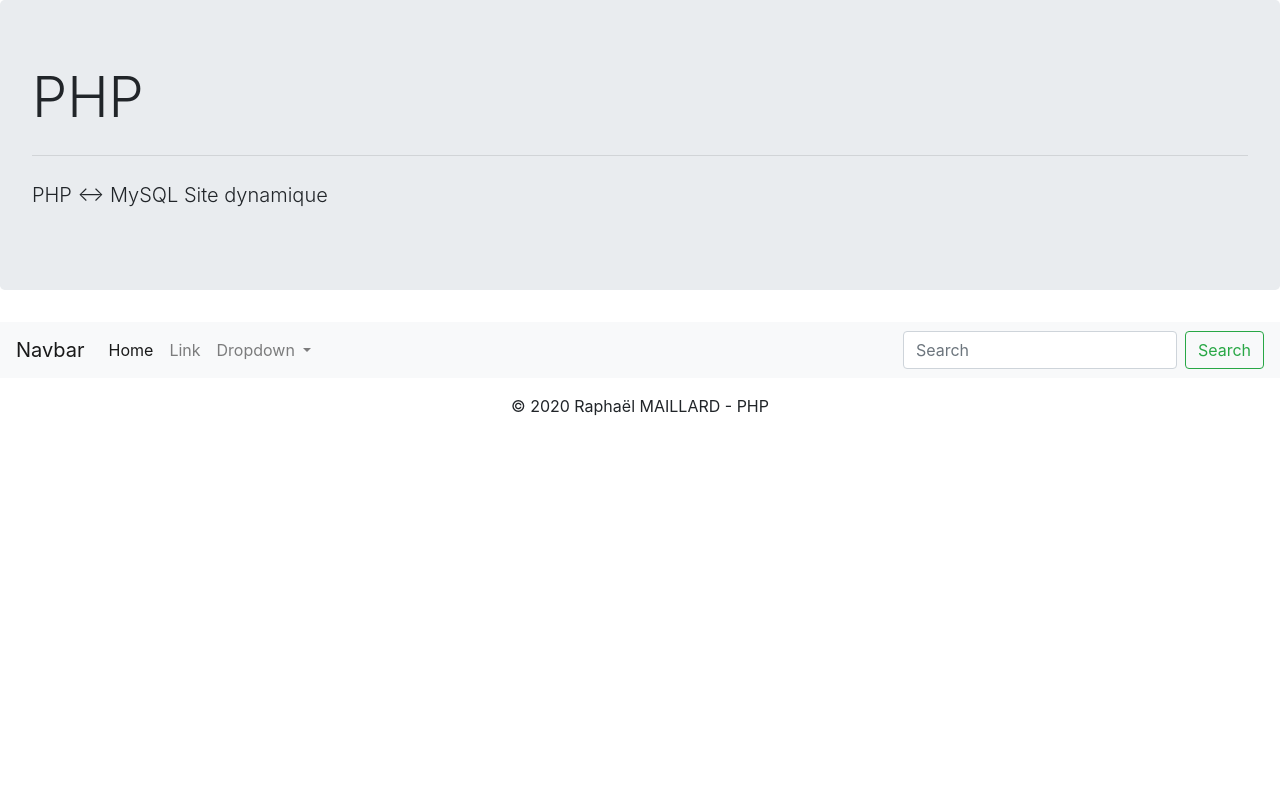
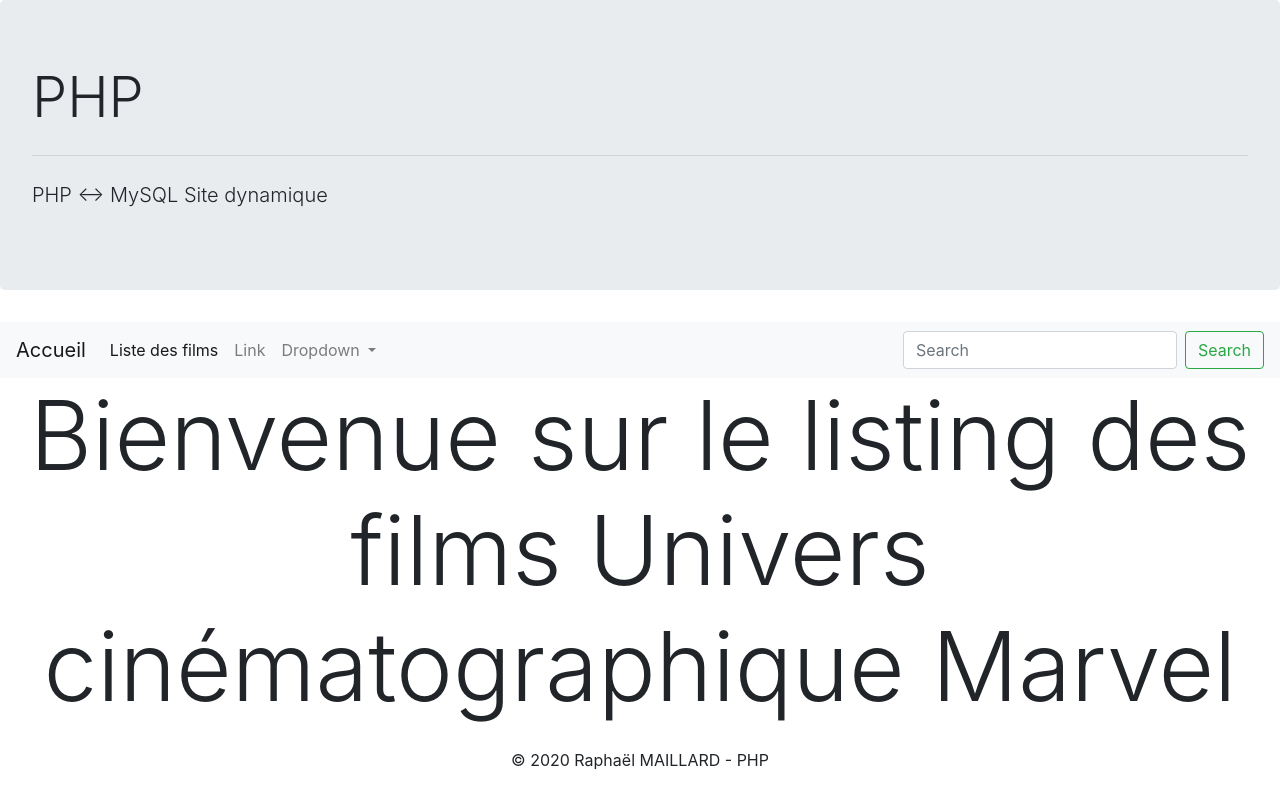
Before and after one commit to raphael-maillard/A08-MaiR, a PHP site: page / in a window 1280 px wide. Run offline with PHP 8.4, Linux system fonts and the light colour scheme.

Commit message:
Little push

```diff
--- a/index.php
+++ b/index.php
@@ -13,6 +13,21 @@
 
         <section>
             <?php
+
+
+if(!empty($_GET)){
+
+
+}
+
+else{
+
+    echo '<h1 class="display-1 text-center">Bienvenue sur le listing des films Univers cinématographique Marvel </h1>';
+}
+
+
+
+
 
             /**
              * Conditions with:
--- a/templates/nav.html
+++ b/templates/nav.html
@@ -1,6 +1,6 @@
 <!-- nav -->
 <nav class="navbar navbar-expand-lg navbar-light bg-light">
-    <a class="navbar-brand" href="#">Navbar</a>
+    <a class="navbar-brand" href="index.html">Accueil</a>
     <button class="navbar-toggler" type="button" data-toggle="collapse" data-target="#navbarSupportedContent"
         aria-controls="navbarSupportedContent" aria-expanded="false" aria-label="Toggle navigation">
         <span class="navbar-toggler-icon"></span>
@@ -9,7 +9,7 @@
     <div class="collapse navbar-collapse" id="navbarSupportedContent">
         <ul class="navbar-nav mr-auto">
             <li class="nav-item active">
-                <a class="nav-link" href="#">Home <span class="sr-only">(current)</span></a>
+                <a class="nav-link" href="#">Liste des films <span class="sr-only">(current)</span></a>
             </li>
             <li class="nav-item">
                 <a class="nav-link" href="#">Link</a>
```
